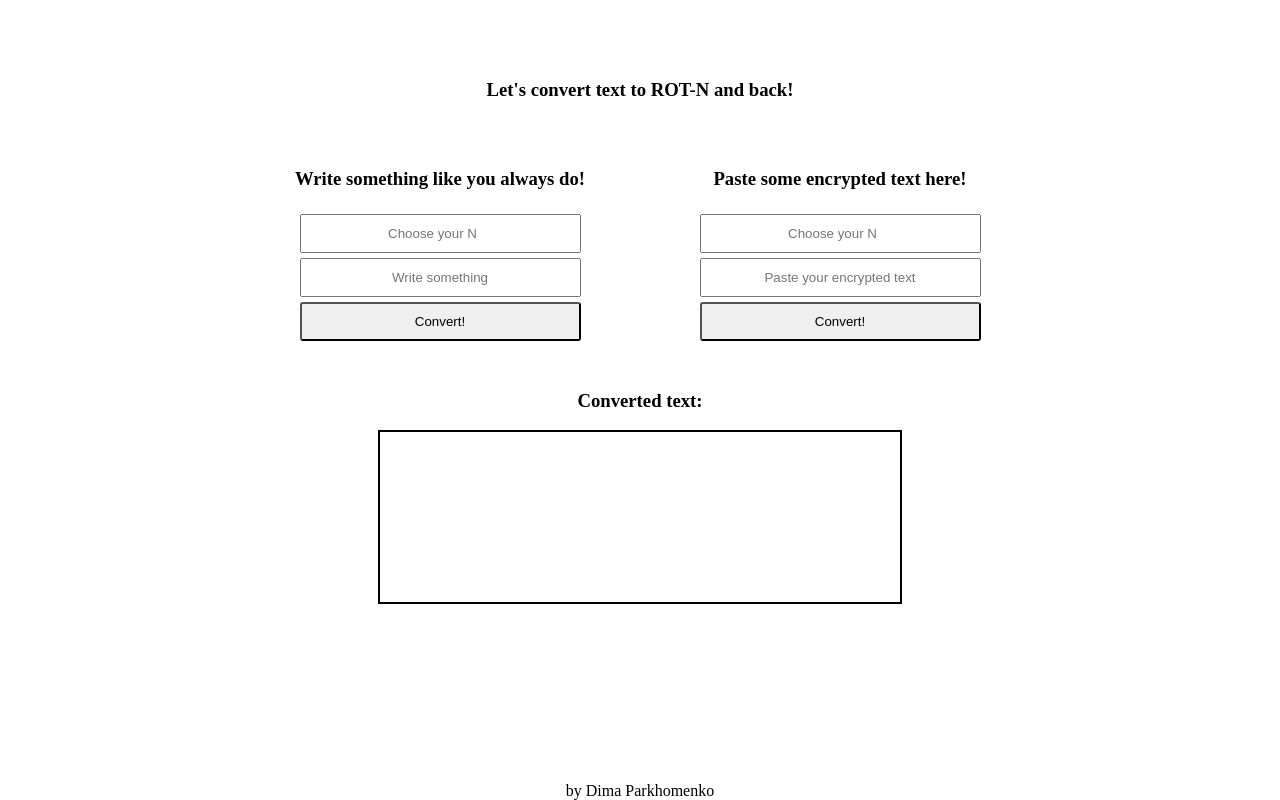
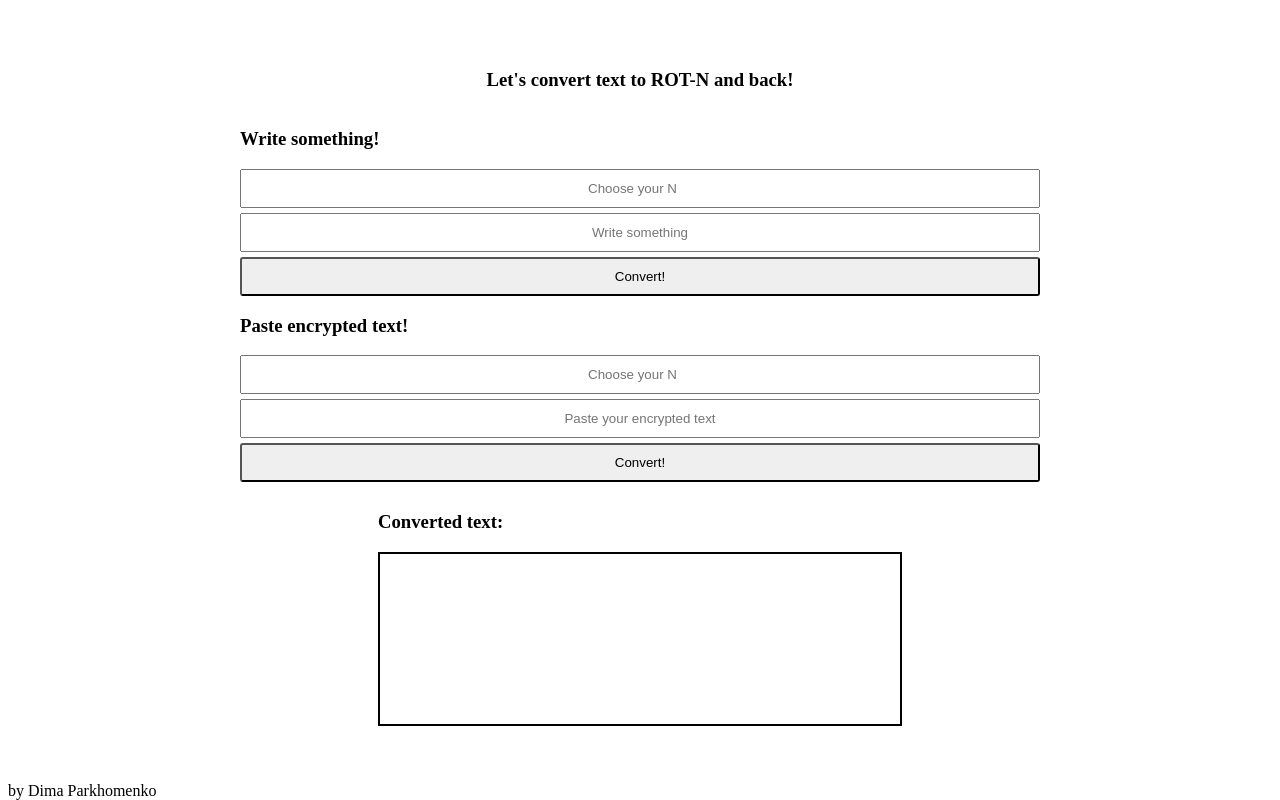
Before and after one commit to dumko23/freeCodeCamp, a plain HTML site: page JavaScript Algorithms and Data Structures Projects/Caesars Cipher/index.html in a window 1280 px wide. Drawn offline with Linux system fonts and the light colour scheme.

Commit message:
Update index.html

```diff
--- a/JavaScript Algorithms and Data Structures Projects/Caesars Cipher/index.html
+++ b/JavaScript Algorithms and Data Structures Projects/Caesars Cipher/index.html
@@ -8,43 +8,44 @@
 </head>
 <body>
 <div id="main">
-    <div class="container" id="header">
+    <section  id="header">
         <h3>Let's convert text to ROT-N and back!</h3>
 
-    </div>
-    <div class="container" id="inputDiv">
-        <div class="container" id="inputRegularDiv">
-            <h3>Write something like you always do!</h3>
+    </section>
+    <section id="inputDiv">
+        <div id="inputRegularDiv">
+            <h3>Write something!</h3>
             <form>
                 <label title="From 1 to 26">
-                    <input id="toRotN" type="number" placeholder="Choose your N" max="26" min="1" step="1" onkeydown="return false;" required>
+                    <input id="toRotN" type="number" placeholder="Choose your N" max="26" min="1" step="1"  required>
                 </label>
-                <label title="Up to 445 symbols">
+                <label title="Up to 445 symbols on English">
                     <input id="toRotText" type="text" maxlength="445" placeholder="Write something" required>
                 </label>
                 <button id="convToRot" onclick="inputText = document.getElementById('toRotText').value; toRot = document.getElementById('toRotN').value; toRot13(inputText, toRot); printResult(); return false;">Convert!</button>
             </form>
         </div>
-        <div class="container" id="inputRot13Div">
-            <h3>Paste some encrypted text here!</h3>
+        <div id="inputRot13Div">
+            <h3>Paste encrypted text!</h3>
             <form>
                 <label title="From 1 to 26">
-                    <input id="fromRotN" type="number" placeholder="Choose your N" max="26" min="1" step="1" onkeydown="return false;" required>
+                    <input id="fromRotN" type="number" placeholder="Choose your N" max="26" min="1" step="1"  required>
                 </label>
-                <label title="Up to 445 symbols">
+                <label title="Up to 445 symbols on English">
                     <input id="fromRotText" type="text" maxlength="445" placeholder="Paste your encrypted text" required>
                 </label>
                 <button id="convFromRot" onclick="inputText = document.getElementById('fromRotText').value; fromRot = document.getElementById('fromRotN').value; fromRot13(inputText, fromRot); printResult(); return false;">Convert!</button>
             </form>
         </div>
-    </div>
-    <div class="container" id="outputGeneral">
+    </section>
+    <section id="outputGeneral">
         <h3>Converted text:</h3>
         <div id="resultDiv">
             <!-- <p></p> -->
         </div>
-    </div>
-    <footer>by Dima Parkhomenko</footer>
+    </section>
+
 </div>
+<footer>by Dima Parkhomenko</footer>
 </body>
 </html>
```
